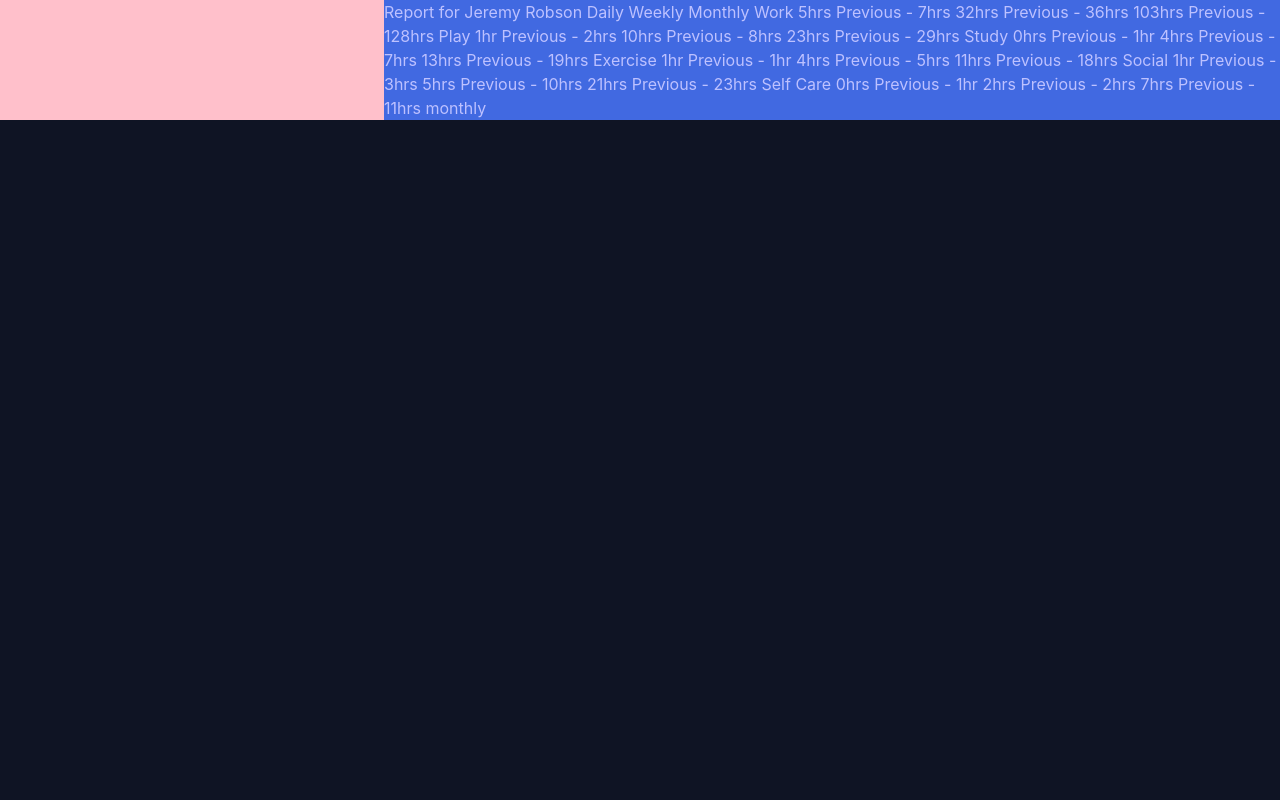
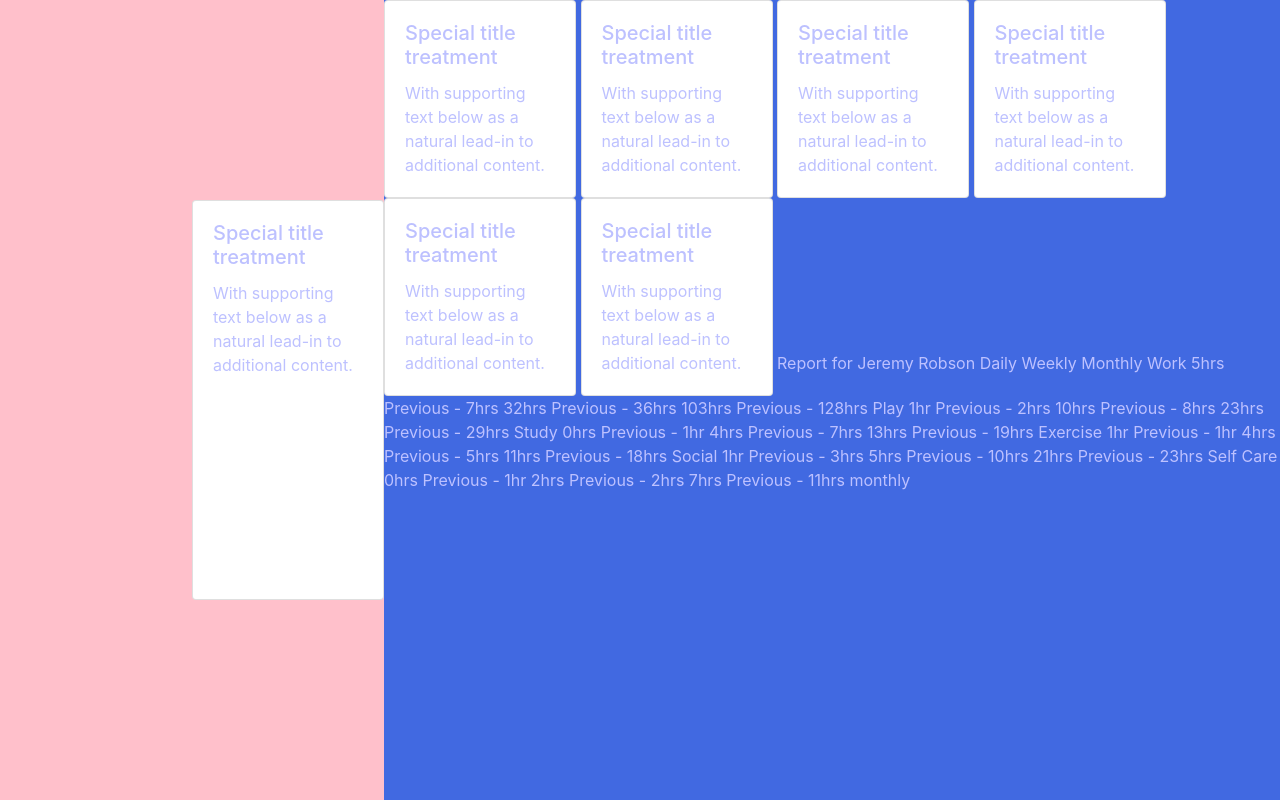
Before and after one commit to rmpcoding/Frontend-Challenge, a plain HTML site: page index.html in a window 1280 px wide. Drawn offline with nearby package versions, Linux system fonts and the light colour scheme.

Commit message:
Created cards

```diff
--- a/css/style.css
+++ b/css/style.css
@@ -26,8 +26,22 @@ body {
 .side-bar-left{
 background-color: pink;
 width: 30%;
+height: 100vh;
+display: flex;
+justify-content: flex-end;
 }
 .side-bar-right{
     background-color: royalblue;
     width: 70%;
+    height: 100vh;
+    display: inline;
 }
+
+.card {
+    display: inline-block;
+}
+
+.large-card{
+    height: 400px;
+    align-self: center;
+}
--- a/index.html
+++ b/index.html
@@ -23,11 +23,58 @@
   <!-- create other side of page that spans 80% -->
 
   <div class="side-bar-left">
-
+    <div class="card large-card" style="width: 12rem;">
+      <div class="card-body">
+        <h5 class="card-title">Special title treatment</h5>
+        <p class="card-text">With supporting text below as a natural lead-in to additional content.</p>
+      </div>
+    </div>
 
 
   </div>
   <div class="side-bar-right">
+
+
+    <div class="card" style="width: 12rem;">
+        <div class="card-body">
+          <h5 class="card-title">Special title treatment</h5>
+          <p class="card-text">With supporting text below as a natural lead-in to additional content.</p>
+        </div>
+      </div>
+
+      <div class="card" style="width: 12rem;">
+        <div class="card-body">
+          <h5 class="card-title">Special title treatment</h5>
+          <p class="card-text">With supporting text below as a natural lead-in to additional content.</p>
+        </div>
+      </div>
+
+      <div class="card" style="width: 12rem;">
+        <div class="card-body">
+          <h5 class="card-title">Special title treatment</h5>
+          <p class="card-text">With supporting text below as a natural lead-in to additional content.</p>
+        </div>
+      </div>
+    <div class="card" style="width: 12rem;">
+        <div class="card-body">
+          <h5 class="card-title">Special title treatment</h5>
+          <p class="card-text">With supporting text below as a natural lead-in to additional content.</p>
+        </div>
+      </div>
+
+      <div class="card" style="width: 12rem;">
+        <div class="card-body">
+          <h5 class="card-title">Special title treatment</h5>
+          <p class="card-text">With supporting text below as a natural lead-in to additional content.</p>
+        </div>
+      </div>
+
+      <div class="card" style="width: 12rem;">
+        <div class="card-body">
+          <h5 class="card-title">Special title treatment</h5>
+          <p class="card-text">With supporting text below as a natural lead-in to additional content.</p>
+        </div>
+      </div>
 
   Report for
   Jeremy Robson
@@ -87,28 +134,6 @@
 
   </div>
 
-<!--
-    <div class="card" style="width: 18rem;">
-        <div class="card-body">
-          <h5 class="card-title">Special title treatment</h5>
-          <p class="card-text">With supporting text below as a natural lead-in to additional content.</p>
-        </div>
-      </div>
-
-      <div class="card" style="width: 18rem;">
-        <div class="card-body">
-          <h5 class="card-title">Special title treatment</h5>
-          <p class="card-text">With supporting text below as a natural lead-in to additional content.</p>
-        </div>
-      </div>
-
-      <div class="card" style="width: 18rem;">
-        <div class="card-body">
-          <h5 class="card-title">Special title treatment</h5>
-          <p class="card-text">With supporting text below as a natural lead-in to additional content.</p>
-        </div>
-      </div> -->
-
 
   <!-- <div class="attribution">
     Challenge by <a href="https://www.frontendmentor.io?ref=challenge" target="_blank">Frontend Mentor</a>.
```
